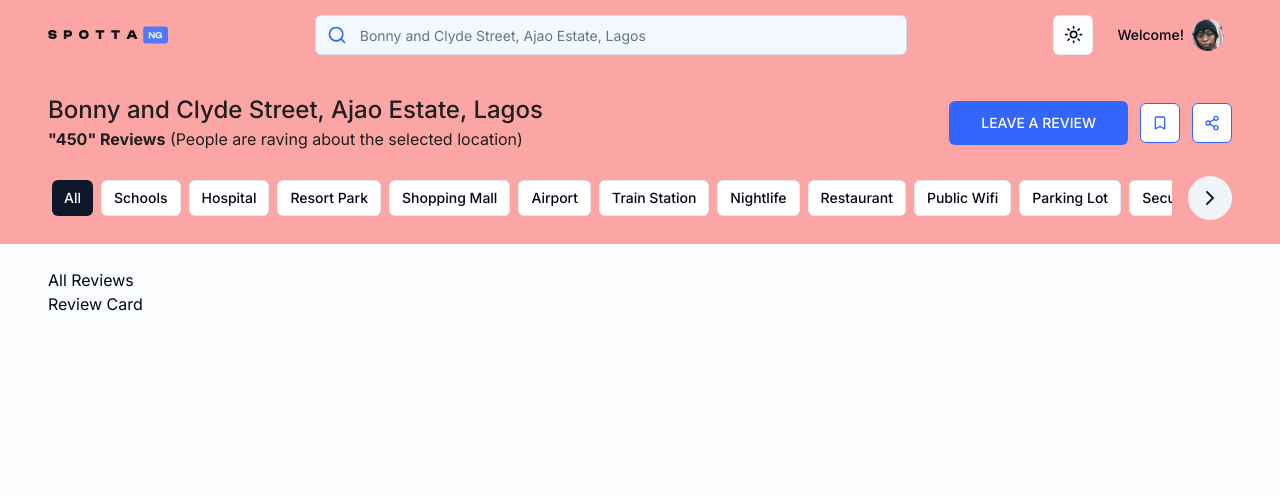
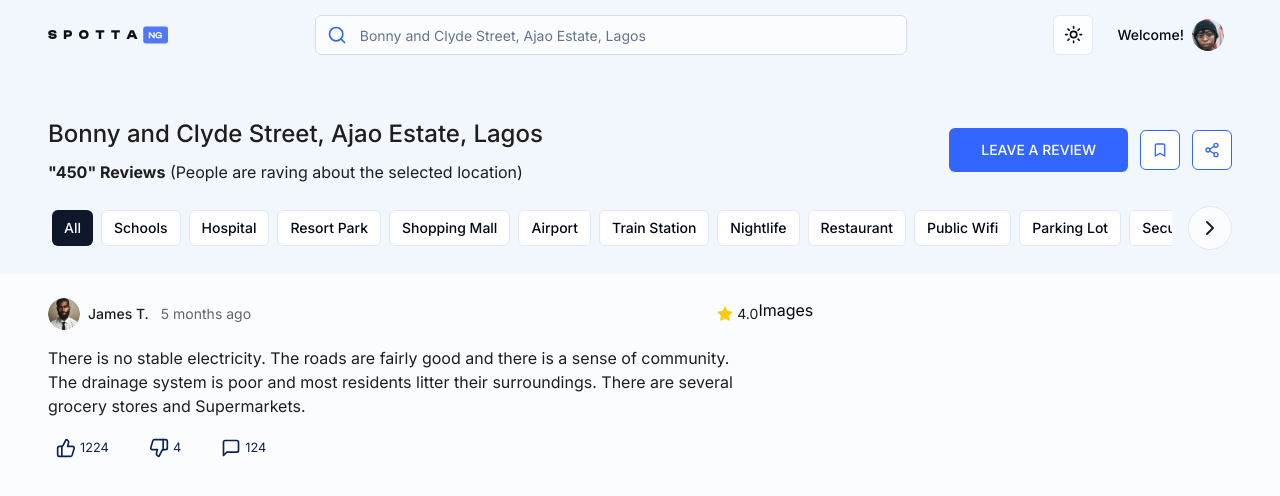
Before and after one commit to DevIsraelHub/spotta, a Next.js app: page /reviews in a window 1280 px wide. Shown: the top 496 px of the page. Built offline with nearby package versions, Linux system fonts and the light colour scheme.

Commit message:
made the single review card

```diff
--- a/src/app/(main)/layout.tsx
+++ b/src/app/(main)/layout.tsx
@@ -13,7 +13,7 @@ const layout = ({ children }: Readonly<{
 }>) => {
   return (
     <main className="w-full h-screen mx-auto flex flex-col items-center justify-start">
-      <header className="w-full bg-red-300">
+      <header className="w-full bg-[#F2F6FD] dark:bg-transparent">
         <Navbar />
         <Header />
       </header>
--- a/src/app/globals.css
+++ b/src/app/globals.css
@@ -11,6 +11,7 @@
       --brandInput: #F3F7FE;
       --brandInputStroke: #D4DCF1;
       --brandCard: #fdfeff;
+      --brandIcon: #0D2159;
 
       --background: 0 0% 100%;
       --foreground: 222.2 84% 4.9%;
@@ -50,6 +51,8 @@
       --brandInput: #242428;
       --brandInputStroke: #D4DCF1;
       --brandCard: #212122;
+      --brandIcon: #BACAF5;
+
 
       --background: 222.2 84% 4.9%;
       --foreground: 210 40% 98%;
--- a/src/components/Header/index.tsx
+++ b/src/components/Header/index.tsx
@@ -5,21 +5,49 @@ import { Button } from "../ui/button"
 import { Bookmark, ChevronRight, Share2 } from "lucide-react"
 import { places } from "@/constants"
 import PlacedCategory from "../PlacedCategory"
+import Searchbar from "../Searchbar";
 
 const Header = () => {
   const [selectedPlace, setSelectedPlace] = useState(places[0])
   return (
     <div className="space-y-6 py-6 px-4 md:px-6 lg:px-12 max-w-[1400px] mx-auto">
-      <div className="flex items-center justify-between">
-        <div className="leading-relaxed">
-          <h2 className="text-brandText text-2xl font-medium">Bonny and Clyde Street, Ajao Estate, Lagos</h2>
-          <p className="text-brandText text-[16px]">
+      <div className="lg:hidden h-full w-full">
+        <Searchbar
+          inputClassName="bg-brandBg dark:bg-brandInput"
+          className="flex bg-brandBg"
+          placeholder="Bonny and Clyde Street, Ajao Estate, Lagos"
+        />
+      </div>
+      <div className="flex flex-col lg:flex-row items-start justify-start lg:items-center lg:justify-between">
+        <div className="space-y-3">
+          <h2 className="text-brandText text-xl md:text-2xl font-medium">Bonny and Clyde Street, Ajao Estate, Lagos</h2>
+          <p className="text-brandText text-sm md:text-[16px]">
             <b>"450" Reviews</b> (People are raving about the selected location)</p>
         </div>
-        <div className="flex items-center gap-x-3">
+        <div className="hidden lg:flex items-center justify-between w-full lg:w-max gap-x-3">
           <Button size="lg" className="uppercase bg-brandColor text-white hover:bg-brandColor hover:opacity-90">
             Leave A Review
           </Button>
+          <div className="flex items-center gap-x-3">
+            <Button size="icon" variant="outline" className="border-brandColor">
+              <Bookmark className="text-brandColor w-4 h-4" />
+            </Button>
+            <Button size="icon" variant="outline" className="border-brandColor">
+              <Share2 className="text-brandColor w-4 h-4" />
+            </Button>
+          </div>
+        </div>
+      </div>
+      <PlacedCategory
+        places={places}
+        selectedPlace={selectedPlace}
+        setSelectedPlace={setSelectedPlace}
+      />
+      <div className="lg:hidden flex items-center justify-between w-full lg:w-max gap-x-3">
+        <Button size="lg" className="uppercase bg-brandColor text-white hover:bg-brandColor hover:opacity-90">
+          Leave A Review
+        </Button>
+        <div className="flex items-center gap-x-3">
           <Button size="icon" variant="outline" className="border-brandColor">
             <Bookmark className="text-brandColor w-4 h-4" />
           </Button>
@@ -28,11 +56,6 @@ const Header = () => {
           </Button>
         </div>
       </div>
-      <PlacedCategory
-        places={places}
-        selectedPlace={selectedPlace}
-        setSelectedPlace={setSelectedPlace}
-      />
     </div>
   )
 }
--- a/src/components/Navbar/index.tsx
+++ b/src/components/Navbar/index.tsx
@@ -19,10 +19,11 @@ const Navbar = () => {
         !isLoggedIn && (
 
           <div className="lg:w-1/2 ml-auto lg:ml-0 mr-2 sm:mr-4 lg:mr-0">
-            <Searchbar className="hidden lg:flex " placeholder="Bonny and Clyde Street, Ajao Estate, Lagos" />
-            <Button size="icon" variant="ghost" className="text-brandColor hover:text-brandColor lg:hidden p-2 w-10 h-10 rounded-full">
-              <Search />
-            </Button>
+            <Searchbar
+              inputClassName="bg-brandBg dark:bg-brandInput"
+              className="hidden lg:flex bg-brandBg"
+              placeholder="Bonny and Clyde Street, Ajao Estate, Lagos"
+            />
           </div>
         )
       }
--- a/src/components/PlacedCategory/index.tsx
+++ b/src/components/PlacedCategory/index.tsx
@@ -14,7 +14,7 @@ const PlacedCategory = ({ places, selectedPlace, setSelectedPlace }: CategoryPro
   return (
     <div className="flex items-center justify-between gap-x-4 w-full">
       <div
-        className="flex items-center gap-x-2 w-[95%] scrollbar-hide overflow-hidden px-1 overflow-x-scroll"
+        className="flex items-center gap-x-2 w-full md:w-[95%] scrollbar-hide overflow-hidden px-1 overflow-x-scroll"
         style={{
           scrollbarWidth: "none",
           msOverflowStyle: "none",
@@ -35,7 +35,7 @@ const PlacedCategory = ({ places, selectedPlace, setSelectedPlace }: CategoryPro
       <Button
         size="icon"
         variant="secondary"
-        className="text-brandText dark:bg-brandCard dark:border-slate-500 hover:hover:bg-accent w-11 h-11 rounded-full border-none">
+        className="hidden md:flex text-brandText bg-brandBg dark:bg-brandCard dark:border-slate-500 hover:hover:bg-accent w-11 h-11 rounded-full border dark:border-none">
         <ChevronRight />
       </Button>
     </div>
--- a/src/components/ReviewCard/index.tsx
+++ b/src/components/ReviewCard/index.tsx
@@ -1,9 +1,47 @@
-import React from 'react'
+import React from 'react';
+import {
+  Avatar,
+  AvatarFallback,
+  AvatarImage,
+} from "@/components/ui/avatar";
+import { MessageSquare, StarIcon, ThumbsDown, ThumbsUp } from "lucide-react";
 
 const ReviewCard = () => {
   return (
-    <div>
-      Review Card
+    <div className="w-full">
+      <div className="flex items-center justify-between">
+        <div className="flex items-center justify-start gap-x-2">
+          <Avatar className="w-8 h-8">
+            <AvatarImage src="/images/reviewerProfile.png" alt="Reviewer Profile Image" />
+            <AvatarFallback>JT</AvatarFallback>
+          </Avatar>
+          <h2 className="mr-1 text-sm text-brandText font-medium">James T.</h2>
+          <p className="text-sm text-brandTextDull font-normal">5 months ago</p>
+        </div>
+        <div>
+          <span className="flex items-center gap-x-1">
+            <StarIcon className="h-4 w-4 fill-yellow-400 text-yellow-400" />
+            <p className="text-sm text-brandText">4.0</p>
+          </span>
+        </div>
+      </div>
+      <p className="text-brandText tex-[16px] my-4">
+        There is no stable electricity. The roads are fairly good and there is a sense of community. The drainage system is poor and most residents litter their surroundings. There are several grocery stores and Supermarkets.
+      </p>
+      <div className="flex items-center gap gap-x-6">
+        <span className="flex items-center gap-x-1 cursor-pointer p-1 px-2 hover:bg-accent rounded-full transition-all">
+          <ThumbsUp className="w-5 h-5 text-brandIcon" />
+          <small className="text-brandIcon">1224</small>
+        </span>
+        <span className="flex items-center gap-x-1 cursor-pointer p-1 px-2 hover:bg-accent rounded-full transition-all">
+          <ThumbsDown className="w-5 h-5 text-brandIcon" />
+          <small className="text-brandIcon">4</small>
+        </span>
+        <span className="flex items-center gap-x-1 cursor-pointer p-1 px-2 hover:bg-accent rounded-full transition-all">
+          <MessageSquare className="w-5 h-5 text-brandIcon" />
+          <small className="text-brandIcon">124</small>
+        </span>
+      </div>
     </div>
   )
 }
--- a/src/components/Searchbar/index.tsx
+++ b/src/components/Searchbar/index.tsx
@@ -2,8 +2,9 @@ import React from 'react'
 import { Input } from "@/components/ui/input";
 import { Search } from "lucide-react";
 
-const Searchbar = ({ placeholder, className }: {
+const Searchbar = ({ placeholder, className, inputClassName }: {
   className?: string,
+  inputClassName?: string,
   placeholder?: string
 }) => {
 
@@ -15,7 +16,7 @@ const Searchbar = ({ placeholder, className }: {
       <Input
         type="search"
         placeholder={placeholder}
-        className="w-full indent-8 bg-brandInput border-brandInputStroke dark:border-none"
+        className={`w-full indent-8 bg-brandInput border-brandInputStroke dark:border-none ${inputClassName}`}
       />
     </div>
   )
--- a/src/modules/ReviewPage/index.tsx
+++ b/src/modules/ReviewPage/index.tsx
@@ -4,10 +4,14 @@ import React from 'react'
 
 const ReviewPage = () => {
   return (
-    <>
-      <h1>All Reviews</h1>
-      <ReviewCard />
-    </>
+    <div className="w-full flex items-start justify-between">
+      <div className="w-[60%]">
+        <ReviewCard />
+      </div>
+      <div className="w-[40%]">
+        Images
+      </div>
+    </div>
   )
 }
 
--- a/tailwind.config.ts
+++ b/tailwind.config.ts
@@ -26,6 +26,7 @@ const config = {
         brandInput: "var(--brandInput)",
         brandInputStroke: "var(--brandInputStroke)",
         brandCard: "var(--brandCard)",
+        brandIcon: "var(--brandIcon)",
         border: "hsl(var(--border))",
         input: "hsl(var(--input))",
         ring: "hsl(var(--ring))",
```
